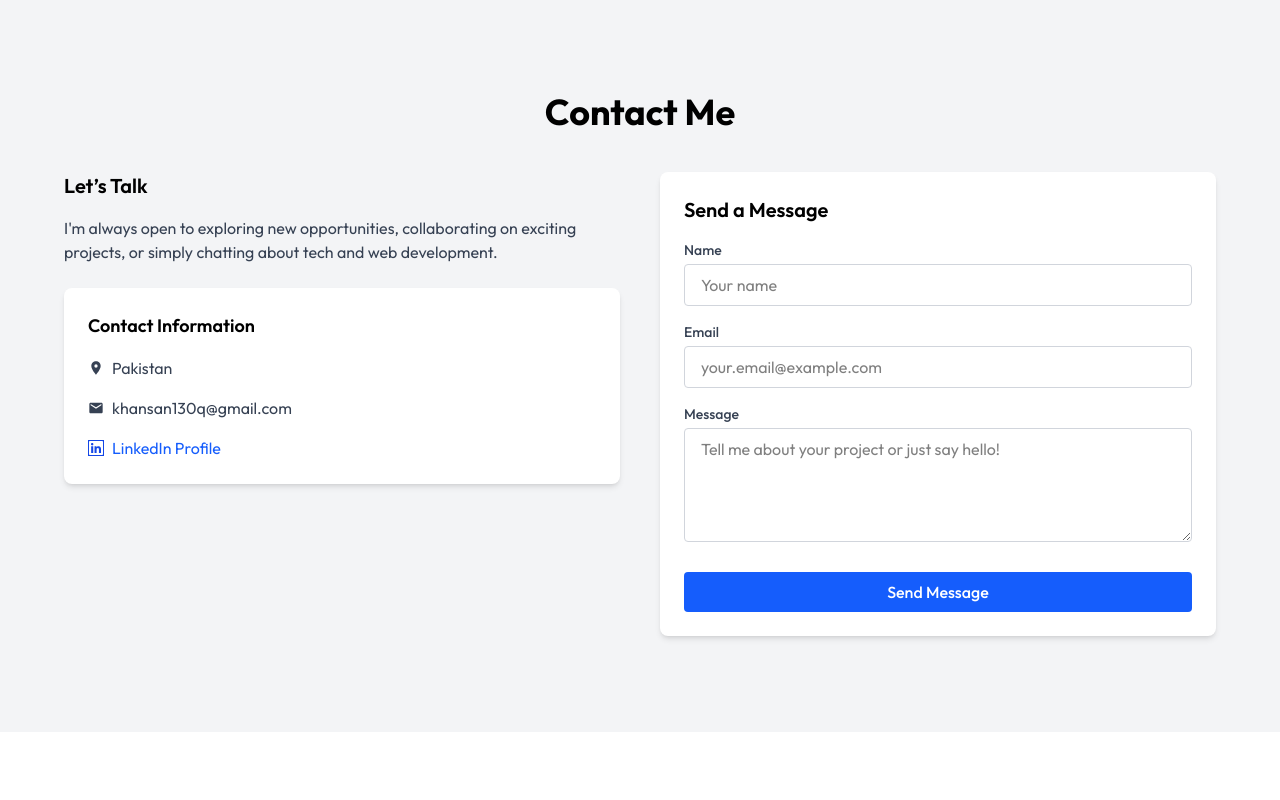
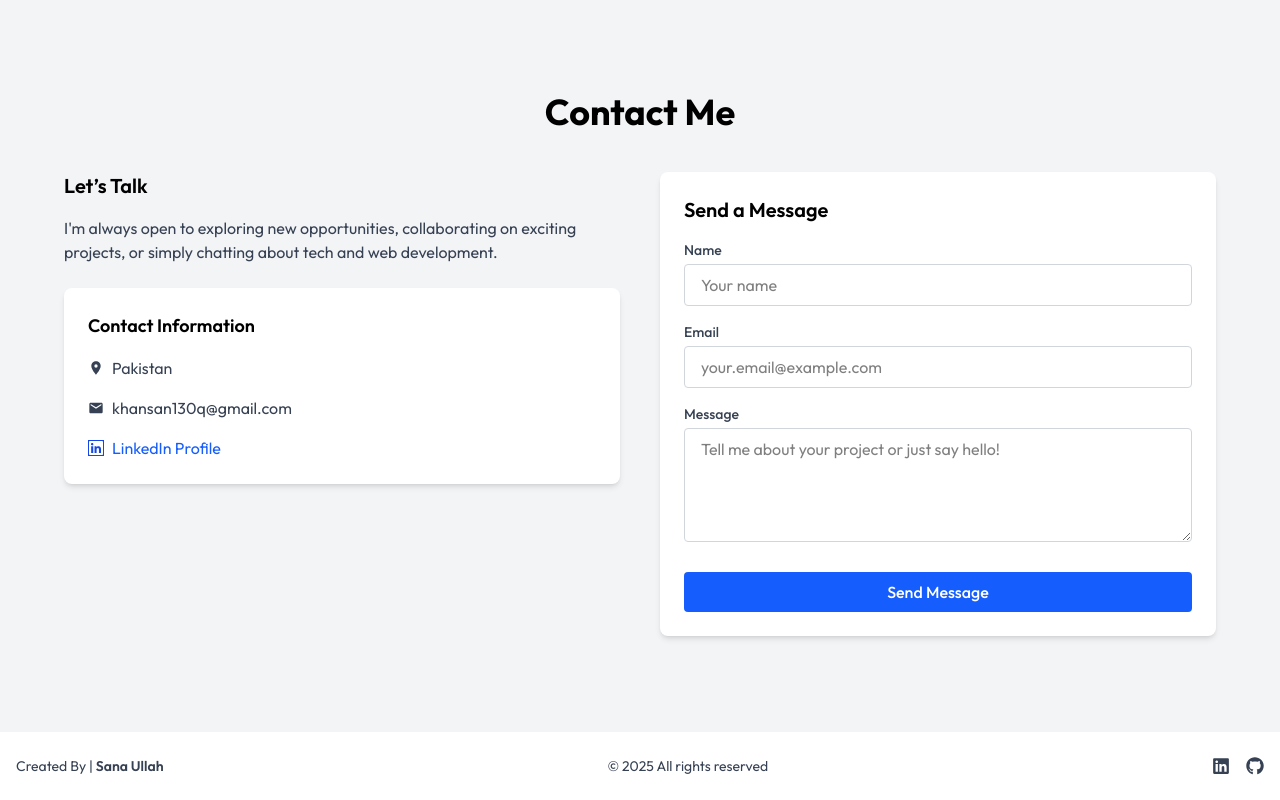
Before and after one commit to sanaullah-sana/sana.dev, a React (Vite) app: page / in a window 1280 px wide. Shown: the part 3376-4176 px from the top of the page. Before the commit the page ends 4108 px from the top, so only its background shows below. Built offline with nearby package versions, Linux system fonts and the light colour scheme.

Commit message:
Added Footer

```diff
--- /dev/null
+++ b/src/components/Footer.jsx
@@ -0,0 +1,46 @@
+import React from 'react'
+import { FaLinkedin ,FaGithub } from 'react-icons/fa'
+
+function Footer() {
+  return (
+    <>
+      <footer className="bg-white dark:bg-gray-900 text-gray-700 dark:text-gray-300 py-6">
+  <div className="max-w-7xl mx-auto px-4 flex flex-col md:flex-row items-center justify-between text-center space-y-4 md:space-y-0">
+
+    {/* Created By */}
+    <div className="text-sm">
+      Created By | <span className="font-semibold">Sana Ullah</span>
+    </div>
+
+    {/* Copyright */}
+    <div className="text-sm">
+      © {new Date().getFullYear()} All rights reserved
+    </div>
+
+    {/* Social Icons */}
+    <div className="flex space-x-4 text-lg">
+      <a
+        href="https://www.linkedin.com/in/sana-ullah-258465272"
+        target="_blank"
+        rel="noopener noreferrer"
+        className="hover:text-blue-500 transition"
+      >
+        <FaLinkedin />
+      </a>
+      <a
+        href="https://github.com/sanaullah-sana"
+        target="_blank"
+        rel="noopener noreferrer"
+        className="hover:text-black dark:hover:text-white transition"
+      >
+        <FaGithub />
+      </a>
+    </div>
+  </div>
+</footer>
+
+    </>
+  )
+}
+
+export default Footer
--- a/src/pages/Home.jsx
+++ b/src/pages/Home.jsx
@@ -1,6 +1,7 @@
 import React from 'react'
 import { motion } from "framer-motion";
 import Header from '../components/Header';
+import Footer from '../components/Footer';
 import { Typewriter } from 'react-simple-typewriter';
 import { FaWhatsapp, FaLinkedin, FaGithub, FaReact, FaHtml5, FaJs, FaCss3Alt, FaExternalLinkAlt, FaWordpress  } from 'react-icons/fa';
 import { SiNextdotjs, SiTailwindcss, SiBootstrap, SiElementor } from "react-icons/si";
@@ -415,8 +416,8 @@
     </div>
   </div>
 </section>
-
-
+{/* Footer */}
+<Footer />
     </>
   )
 }
```
